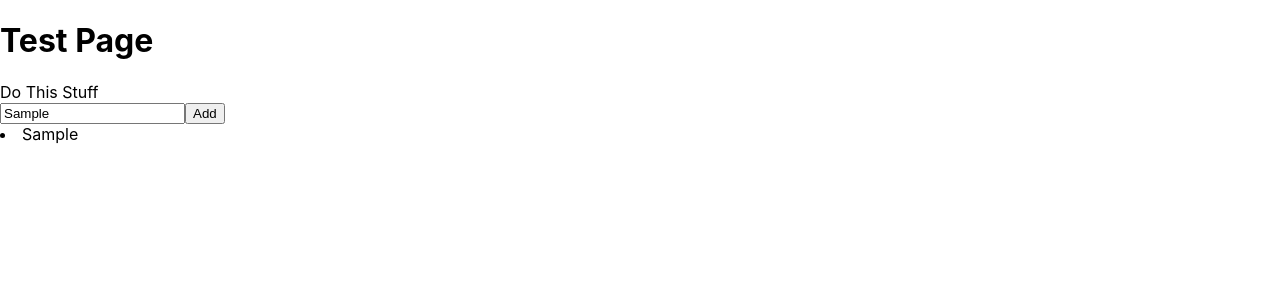
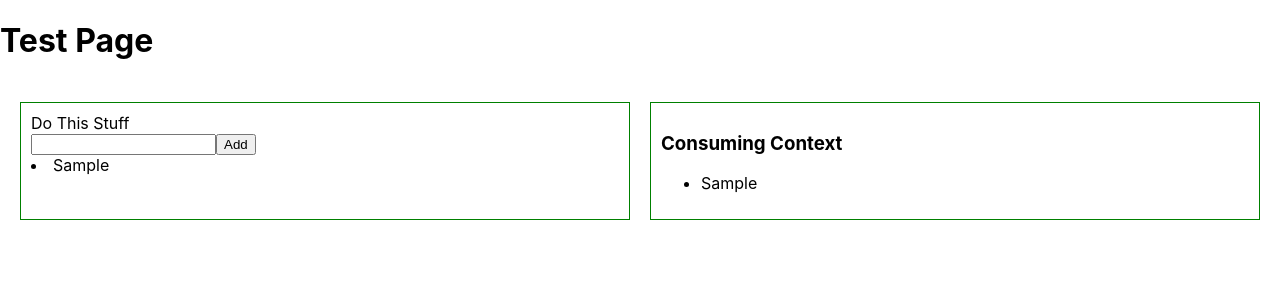
Before and after one commit to idcargill/next-playground, a Next.js app: page /testPage in a window 1280 px wide. Both pictures are taken after typing "Sample" into the empty fields and a click on the button "Add". Shown: the top 300 px of the page. Built offline with nearby package versions, Linux system fonts and the light colour scheme.

Commit message:
use context with custom hook

```diff
--- a/pages/testPage.tsx
+++ b/pages/testPage.tsx
@@ -1,5 +1,7 @@
 import React from 'react';
 import TestPageLayout from '../sections/TestPage/TestPageLayout';
+import { ToDoWrapper } from '../sections/TestPage/testContext';
+import ToDoListContainer from '../sections/TestPage/todoListContainer';
 
 interface getNameProps {
   name: string | null;
@@ -17,8 +19,11 @@ const TestPage = (): JSX.Element => {
 
   return (
     <>
-      <h1>Test Page</h1>
-      <TestPageLayout />
+        <h1>Test Page</h1>
+      <ToDoWrapper>
+        <TestPageLayout />
+        <ToDoListContainer />
+      </ToDoWrapper>
     </>
   )
 }
--- a/sections/TestPage/TestPageLayout.tsx
+++ b/sections/TestPage/TestPageLayout.tsx
@@ -1,25 +1,36 @@
-import React, { useState } from 'react';
-import useTestHook from './useTestHook';
+import React, { useState, useContext } from 'react';
+import { ToDo } from './useTestHook';
+import { ToDoContext } from './testContext';
 
 const TestPageLayout = () => {
   const [ title, setTitle ] = useState('Do This Stuff');
   const [ inputValue, setInputValue ] = useState('');
-  const { toDos, addToDos, removeToDo } = useTestHook();
+
+  const {toDos , addToDos, removeToDo} = useContext(ToDoContext);
 
   const index = toDos.length + 1;
 
+  const handleRemove = (todo: ToDo) => {
+    removeToDo(todo.id)
+  }
+
+  const handleSubmit = (toDo: ToDo) => {
+    setInputValue('');
+    addToDos(toDo);
+  }
+
   return (
-    <>
-      <div>{title}</div>
+    <div style={{ padding: '10px', margin: '10px', border: '1px solid green'}}>
+      <div >{title}</div>
         <input type="text" value={inputValue} onChange={(e) => setInputValue(e.target.value)}></input>
-        <button onClick={() => addToDos({ id: index, description: inputValue })} >Add</button>
+        <button onClick={() => handleSubmit({ id: index, description: inputValue })} >Add</button>
       {toDos.length > 0
         ? toDos.map((todo) => (
-          <li key={todo.id} onClick={() => removeToDo(todo.id)}>{todo.description}</li>
+          <li key={todo.id} onClick={() => handleRemove(todo)}>{todo.description}</li>
           ))
           : null
         }
-    </>
+    </div>
   )
 }
 
--- a/sections/TestPage/testContext.tsx
+++ b/sections/TestPage/testContext.tsx
@@ -0,0 +1,41 @@
+import React, { createContext } from 'react';
+
+import { ToDo } from './useTestHook';
+import useTestHook from './useTestHook';
+
+interface ToDoContextI {
+  toDos: ToDo[];
+  addToDos: (todo: ToDo) => void;
+  removeToDo: (id: number) => void;
+}
+
+const DefaultToDoContext: ToDoContextI = {
+  toDos: [],
+  addToDos: (todo: ToDo) => {},
+  removeToDo: (id: number) => {},
+}
+
+export const ToDoContext = createContext(DefaultToDoContext);
+
+export const ToDoWrapper = ({ children }: { children: React.ReactNode}) => {
+  const {addToDos, removeToDo, toDos } = useTestHook();
+
+  const ctx: ToDoContextI = {
+    toDos,
+    addToDos,
+    removeToDo,
+  }
+
+return (
+  <div style={{
+    display: 'grid',
+    gridTemplateColumns: '50% 50%',
+    margin: 'auto',
+    padding: '10px',
+  }}>
+    <ToDoContext.Provider value={ctx}>
+      {children}
+    </ToDoContext.Provider>
+  </div>
+)
+};
--- /dev/null
+++ b/sections/TestPage/todoListContainer.tsx
@@ -0,0 +1,23 @@
+import React, { useContext } from 'react';
+import { ToDoContext } from './testContext';
+
+const ToDoListContainer = () => {
+  const { toDos } = useContext(ToDoContext);
+
+  return (
+    <div style={{ margin: '10px', padding: '10px', border: '1px solid green'}}>
+      <h3>Consuming Context</h3>
+      <ul>
+
+      {toDos.map((todo, idx) => (
+        <li key={idx}>
+          {todo.description}
+        </li>
+      ))}
+      </ul>
+    </div>
+
+  )
+}
+
+export default ToDoListContainer;
--- a/sections/TestPage/useTestHook.ts
+++ b/sections/TestPage/useTestHook.ts
@@ -1,6 +1,6 @@
 import React, { useState, useReducer, useCallback } from 'react';
 
-type ToDo = {
+export type ToDo = {
   id: number;
   description: string;
 }
```
Also changed, not shown: pages/_app.tsx (line endings or trailing spaces).
